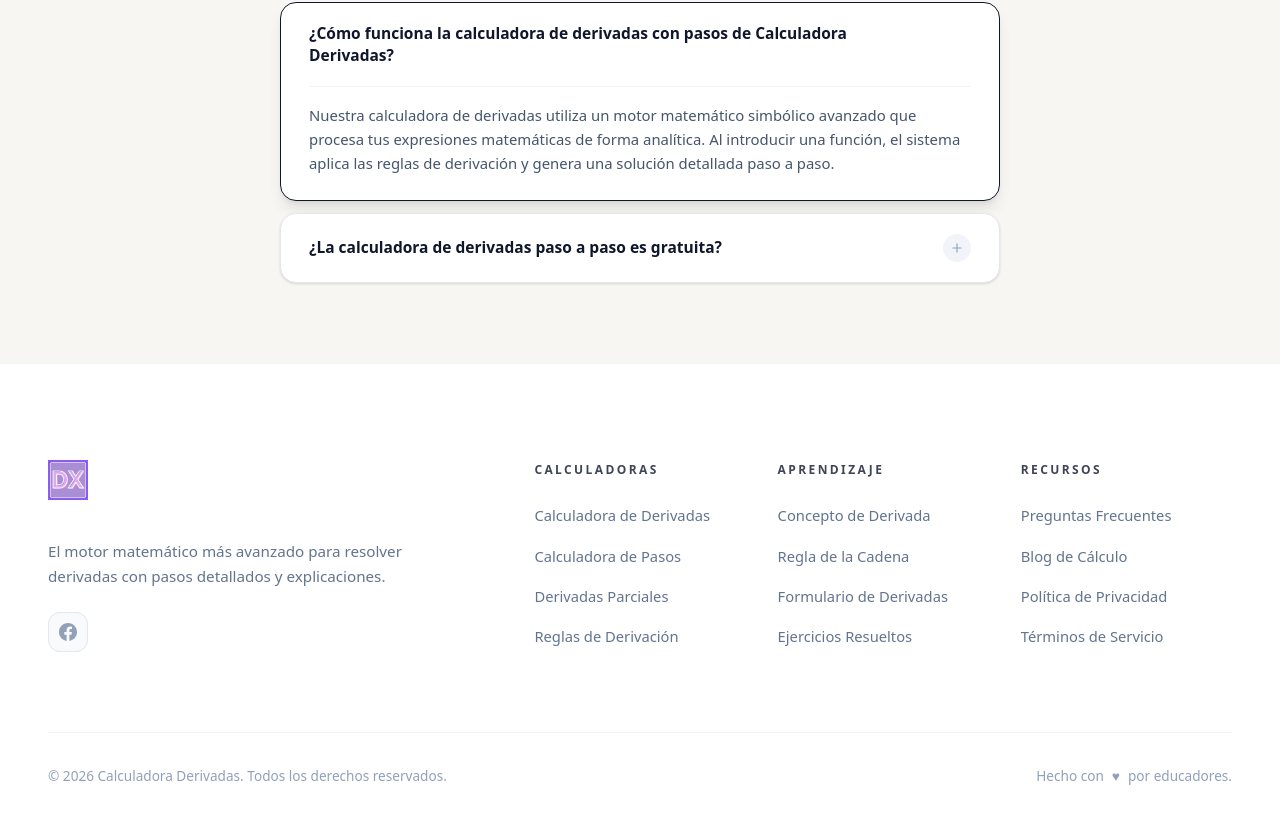
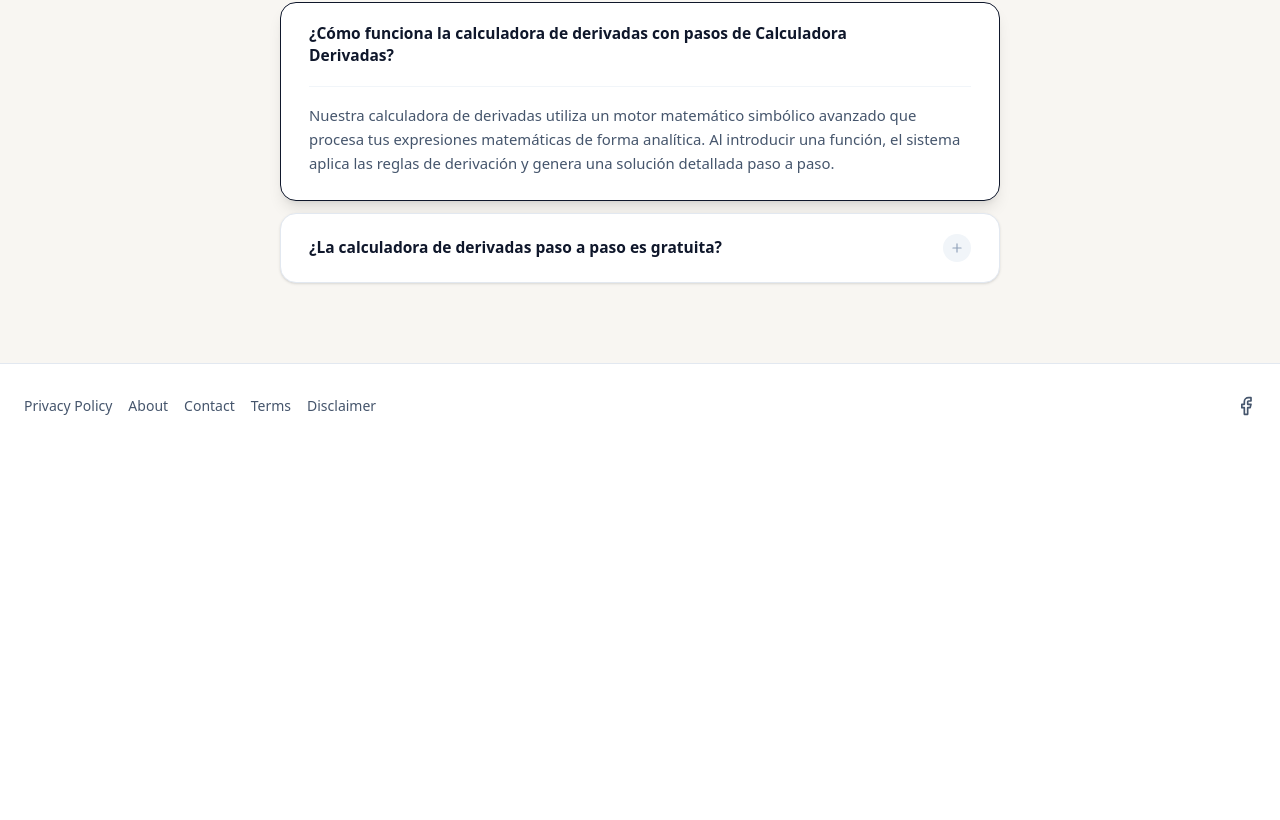
Before and after one commit to syedamaleeha28-lab/derivative-calculator, a Next.js app: page /about in a window 1280 px wide. Shown: the part 4388-5208 px from the top of the page. After the commit the page ends 4836 px from the top, so only its background shows below. Built offline with nearby package versions, Linux system fonts and the light colour scheme.

Commit message:
google searchg console

```diff
--- a/src/app/[lang]/layout.tsx
+++ b/src/app/[lang]/layout.tsx
@@ -24,6 +24,7 @@ export const metadata: Metadata = {
   },
   description:
     "Calculadora de derivadas online gratuita con procedimiento paso a paso. Funciones trigonométricas, exponenciales, logarítmicas y compuestas.",
+  verification: { google: "wVep9l8xugGHDiilZfNgfEmpDNQp9IKMlQAuO3w4xe0" },
   manifest: "/manifest.json",
   icons: { icon: "/favicon.ico" },
 };
--- /dev/null
+++ b/src/app/en/privacy-policy/page.tsx
@@ -0,0 +1,37 @@
+import type { Metadata } from 'next';
+import Footer from '@/components/Footer';
+import { dictionaries, Lang } from '@/lib/dictionaries';
+import { Metadata as NextMetadata } from 'next';
+
+export const generateMetadata = async ({ params }: { params: { lang: string } }): Promise<Metadata> => {
+  const currentLang = (params.lang as Lang) || 'en';
+  const t = dictionaries[currentLang].privacy;
+  return {
+    title: t.title,
+    description: t.description,
+    alternates: { canonical: `https://${process.env.NEXT_PUBLIC_DOMAIN}/${currentLang}/privacy-policy` },
+    openGraph: {
+      title: t.title,
+      description: t.description,
+      url: `https://${process.env.NEXT_PUBLIC_DOMAIN}/${currentLang}/privacy-policy`,
+      locale: currentLang,
+      type: 'website',
+    },
+    twitter: {
+      title: t.title,
+      description: t.description,
+    },
+  };
+};
+
+export default function PrivacyPolicyPage() {
+  const currentLang = 'en'; // English only per user request
+  const t = dictionaries[currentLang].privacy;
+  return (
+    <section className="max-w-4xl mx-auto py-12 px-4 md:px-6">
+      <h1 className="text-2xl font-bold mb-6">{t.title}</h1>
+      <p className="text-lg leading-7" dangerouslySetInnerHTML={{ __html: t.content }} />
+      <Footer />
+    </section>
+  );
+}
--- a/src/components/Footer.tsx
+++ b/src/components/Footer.tsx
@@ -1,72 +1,20 @@
-"use client";
-
-import Link from "@/components/LanguageLink";
-import { usePathname } from "next/navigation";
-import { BrandLogoLink } from "./BrandLogo";
-import FacebookSocialLink from "./FacebookSocialLink";
-import { dictionaries, Lang } from "@/lib/dictionaries";
+import Link from 'next/link';
+import { Facebook } from 'lucide-react';
 
 export default function Footer() {
-  const pathname = usePathname() || "";
-  const currentLang = (pathname.startsWith("/en") ? "en" : pathname.startsWith("/pt") ? "pt" : "es") as Lang;
-  const t = dictionaries[currentLang].footer;
-
-  const NAV_COLS = Object.values(t.cols);
-
   return (
-    <footer className="bg-white pt-24 pb-12 border-t border-slate-100">
-      <div className="max-w-[1280px] mx-auto px-6 lg:px-12">
-
-        <div className="grid grid-cols-1 md:grid-cols-2 lg:grid-cols-5 gap-12 lg:gap-8 mb-20">
-
-          <div className="lg:col-span-2 pr-0 lg:pr-12">
-            <div className="mb-8 w-fit">
-              <BrandLogoLink variant="footer" className="group-hover:opacity-95 transition-opacity" />
-            </div>
-
-            <p className="text-slate-500 leading-relaxed max-w-sm mb-6 text-[0.95rem]">
-              {t.desc}
-            </p>
-
-            <FacebookSocialLink className="h-10 w-10" />
-          </div>
-
-          {/* Nav columns */}
-          {NAV_COLS.map((col: any) => (
-            <div key={col.title}>
-              <h4 className="font-bold text-slate-900 mb-6 text-[0.75rem] uppercase tracking-[0.2em] opacity-80">
-                {col.title}
-              </h4>
-              <ul className="space-y-4">
-                {col.links.map((link: any) => (
-                  <li key={link.label}>
-                    <Link
-                      href={link.href}
-                      className="text-[0.92rem] text-slate-500 hover:text-secondary transition-all duration-300 flex items-center group"
-                    >
-                      <span className="w-0 group-hover:w-2 h-px bg-secondary mr-0 group-hover:mr-2 transition-all duration-300" />
-                      {link.label}
-                    </Link>
-                  </li>
-                ))}
-              </ul>
-            </div>
-          ))}
-
-        </div>
-
-        {/* Bottom bar */}
-        <div className="pt-8 border-t border-slate-100 flex flex-col sm:flex-row justify-between items-center gap-6">
-          <p className="text-slate-400 text-[0.85rem]">
-            © {new Date().getFullYear()} Calculadora Derivadas. {t.rights}
-          </p>
-          <div className="flex items-center gap-6">
-             <p className="text-slate-400 text-[0.85rem] flex items-center gap-2">
-                {t.madeWith} <span className="text-secondary">♥</span> {currentLang === "en" ? "by educators" : currentLang === "pt" ? "por educadores" : "por educadores"}.
-             </p>
-          </div>
-        </div>
-
+    <footer className="bg-white border-t border-slate-200 py-6 md:py-8">
+      <div className="max-w-7xl mx-auto px-4 md:px-6 flex flex-col md:flex-row items-center justify-between text-sm text-slate-600">
+        <nav className="flex flex-wrap gap-4 mb-4 md:mb-0">
+          <Link href="/privacy-policy" className="hover:underline">Privacy Policy</Link>
+          <Link href="/about" className="hover:underline">About</Link>
+          <Link href="/contact" className="hover:underline">Contact</Link>
+          <Link href="/terms" className="hover:underline">Terms</Link>
+          <Link href="/disclaimer" className="hover:underline">Disclaimer</Link>
+        </nav>
+        <a href="https://www.facebook.com/profile.php?id=61590109041520" target="_blank" rel="noopener noreferrer" aria-label="Facebook" className="text-slate-600 hover:text-primary transition-colors">
+          <Facebook size={20} />
+        </a>
       </div>
     </footer>
   );
```
